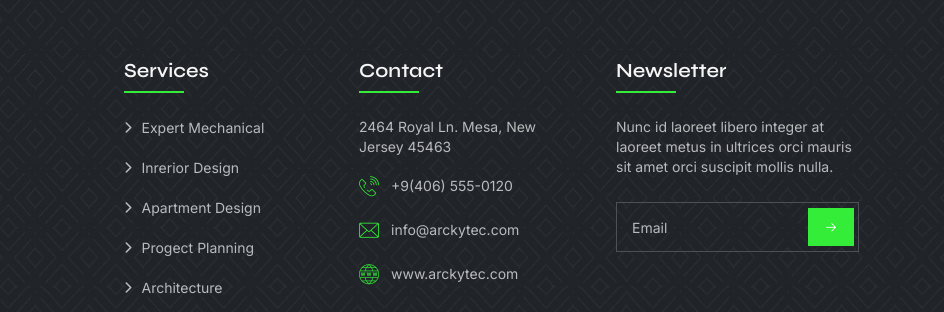
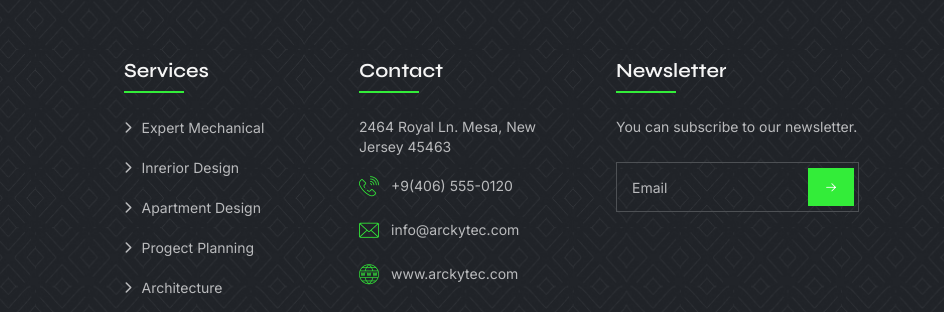
Before and after one commit to xanderelsmith/ofc, a plain HTML site: page arckytec/contact.html in a window 1280 px wide. Shown: the part 1897-2209 px from the top of the page, 336-1280 px from the left. Drawn offline with nearby package versions, Linux system fonts and the light colour scheme; files whose address does not match are found by name.

```diff
--- a/arckytec/contact.html
+++ b/arckytec/contact.html
@@ -5,7 +5,7 @@
 <head>
     <meta charset="UTF-8" />
     <meta name="viewport" content="width=device-width, initial-scale=1.0" />
-    <title> Contact - Arckytech HTML5 Template </title>
+    <title> Contact -OFC </title>
     <!-- favicons Icons -->
     <link rel="apple-touch-icon" sizes="180x180" href="assets/images/favicons/apple-touch-icon.png" />
     <link rel="icon" type="image/png" sizes="32x32" href="assets/images/favicons/favicon-32x32.png" />
@@ -390,8 +390,7 @@
                                     <div class="footer-widget__title-box">
                                         <h3 class="footer-widget__title">Newsletter</h3>
                                     </div>
-                                    <p class="footer-widget__newsletter-text">Nunc id laoreet libero integer at laoreet
-                                        metus in ultrices orci mauris sit amet orci suscipit mollis nulla.
+                                    <p class="footer-widget__newsletter-text">You can subscribe to our newsletter.
                                     </p>
                                     <form class="footer-widget__contact-form mc-form" data-url="MC_FORM_URL"
                                         novalidate="novalidate">
```
Also changed, not shown: arckytec/assets/images/loader.png.
